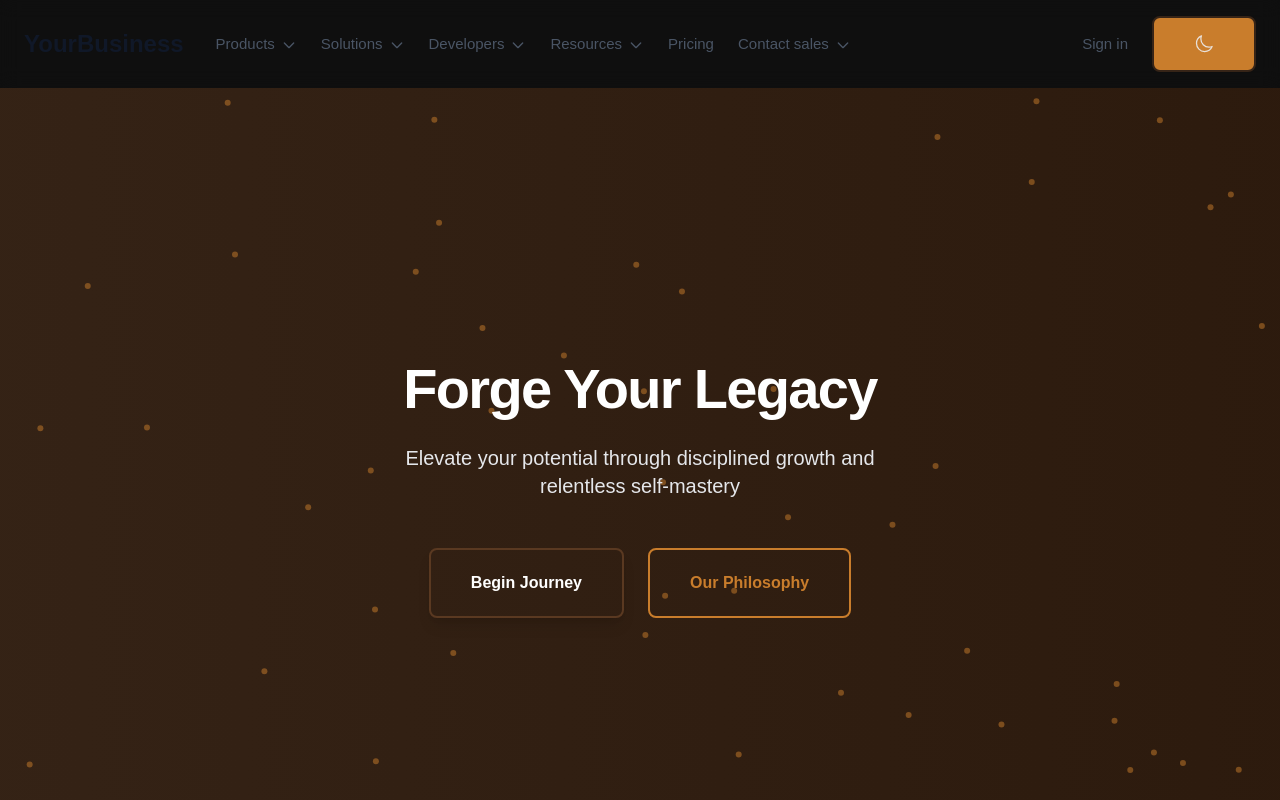
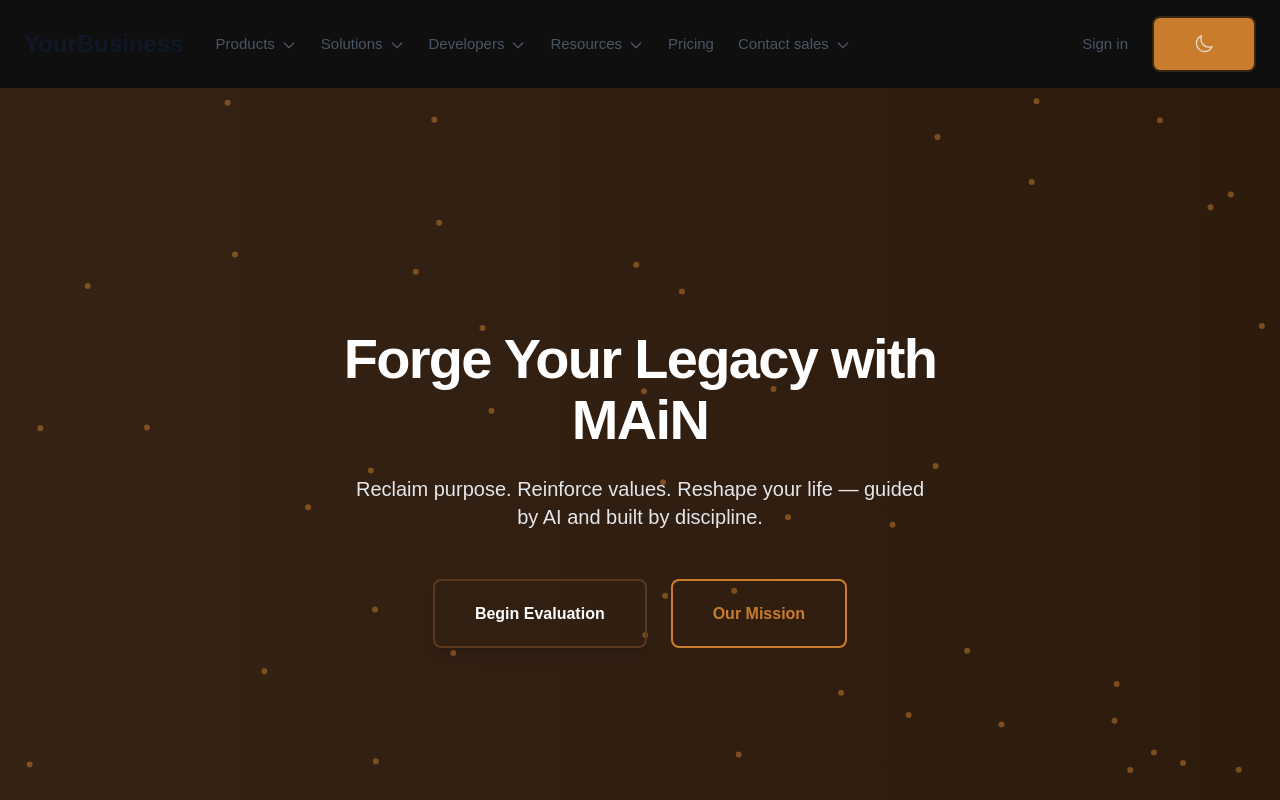
Before and after one commit to obando-ok/my-business-site, a Next.js app: page / in a window 1280 px wide. Shown: the top 800 px of the page. Built offline with nearby package versions, Linux system fonts and the light colour scheme.

Commit message:
Updated HeroSection.tsx

```diff
--- a/src/components/layout/HeroSection.tsx
+++ b/src/components/layout/HeroSection.tsx
@@ -1,3 +1,4 @@
+// MAiN - HeroSection.tsx
 "use client";
 
 import { motion } from "framer-motion";
@@ -29,7 +30,7 @@ export default function HeroSection() {
               enable: true,
               distance: 150,
               color: "#c97d2c",
-              opacity: 0.3
+              opacity: 0.3,
             },
             opacity: { value: 0.5 },
             color: { value: "#c97d2c" },
@@ -50,36 +51,36 @@ export default function HeroSection() {
           transition={{ duration: 1 }}
           className="text-5xl sm:text-6xl font-bold tracking-tight text-white"
         >
-          Forge Your Legacy
+          Forge Your Legacy with MAiN
         </motion.h1>
 
         <motion.p
           initial={{ opacity: 0, y: 20 }}
           animate={{ opacity: 1, y: 0 }}
           transition={{ duration: 1.2, delay: 0.3 }}
-          className="mt-6 text-xl text-gray-200 max-w-lg mx-auto"
+          className="mt-6 text-lg sm:text-xl text-gray-200 max-w-xl mx-auto"
         >
-          Elevate your potential through disciplined growth and relentless self-mastery
+          Reclaim purpose. Reinforce values. Reshape your life — guided by AI and built by discipline.
         </motion.p>
 
         <motion.div
           initial={{ opacity: 0, y: 10 }}
           animate={{ opacity: 1, y: 0 }}
           transition={{ duration: 1.2, delay: 0.6 }}
-          className="mt-12 flex justify-center gap-6"
+          className="mt-12 flex flex-wrap justify-center gap-6"
         >
           <Link
-            href="#get-started"
+            href="#evaluation"
             className="px-10 py-5 bg-primary text-white rounded-lg font-bold shadow-lg hover:bg-button-hover-bg hover:shadow-xl hover:scale-105 transition-all duration-300 ease-in-out border-2 border-secondary"
           >
-            Begin Journey
+            Begin Evaluation
           </Link>
 
           <Link
-            href="#philosophy"
+            href="#mission"
             className="px-10 py-5 bg-transparent text-primary rounded-lg font-bold border-2 border-primary hover:bg-primary/10 hover:border-secondary transition-all duration-300 ease-in-out"
           >
-            Our Philosophy
+            Our Mission
           </Link>
         </motion.div>
       </div>
```
